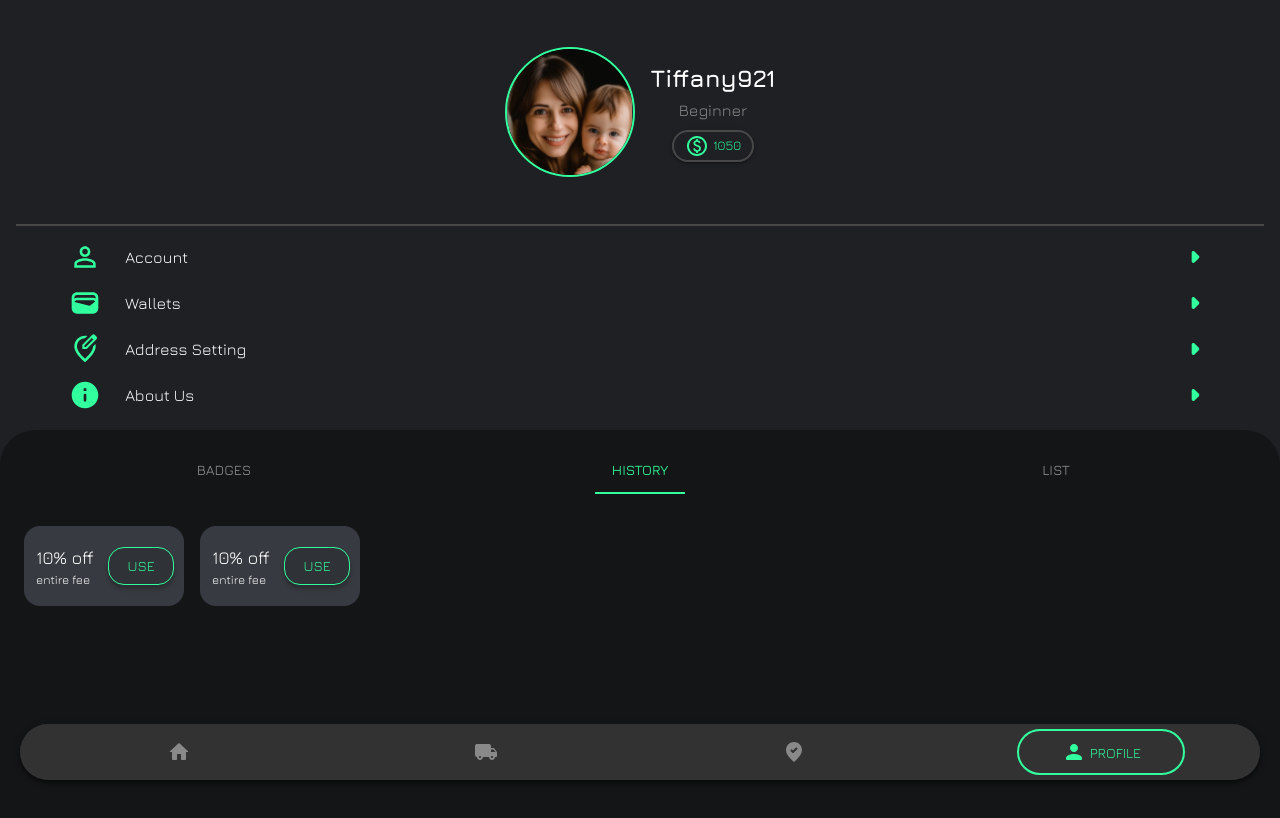
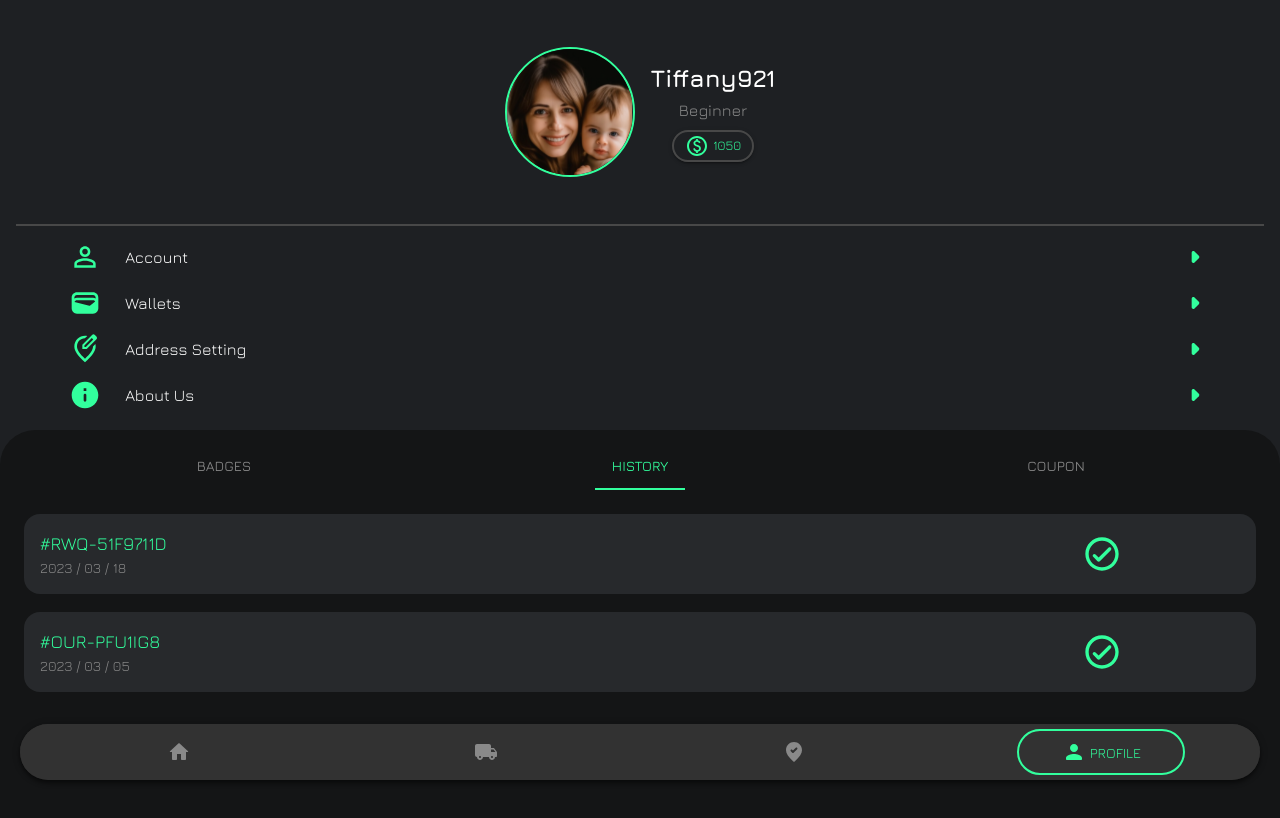
Before and after one commit to YenYu-Tung/Last_Mile, a React (Vite) app: page /profile in a window 1280 px wide. Both pictures are taken after a click on the tab "HISTORY". Shown: the top 818 px of the page. Built offline with nearby package versions, Linux system fonts and the light colour scheme.

Commit message:
fix: deploy error

```diff
--- a/index.d.ts
+++ b/index.d.ts
@@ -1 +1,2 @@
 declare module "flowbite/plugin";
+declare module "react-qr-scanner";
--- a/src/components/Scanner.tsx
+++ b/src/components/Scanner.tsx
@@ -15,12 +15,12 @@ class QRScan extends React.Component<ScanProps> {
     this.setState({
       result: data
     });
-    if(data){
+    if (data) {
       this.props.setData(data);
     }
   };
 
-  handleError = (err) => {
+  handleError = (err: string) => {
     console.error(err);
   };
 
--- a/src/pages/Locker.tsx
+++ b/src/pages/Locker.tsx
@@ -24,7 +24,7 @@ const generateTable = () => {
   return tableData.map((row, rowIndex) => (
     <tr key={rowIndex}>
       {row.map((col, colIndex) => (
-        <td key={`${rowIndex}-${colIndex}`}>
+        <td key={`${rowIndex}-${col}-${colIndex}`}>
           <div
             className={`w-12 h-6 border-2 border-green rounded-full flex items-center justify-center m-auto my-1.5 ${(rowIndex === 0 && colIndex === 3) || (rowIndex === 1 && colIndex === 0) ? 'bg-green' : ''}`}
           >
@@ -112,11 +112,11 @@ export default function Locker({ setValue }: LockerProps) {
               </div>
               <Chip
                 avatar={<Avatar alt="Shopee" src={shopee} />}
-              label={
-                <div className='flex align-middle items-center text-green text-xs'>
-                  Shopee
-                </div>
-              } variant="outlined" sx={{ color: 'white', border: 1, borderColor: 'white', bgcolor: 'transparent' }} className="relative top-4 right-2" />
+                label={
+                  <div className='flex align-middle items-center text-green text-xs'>
+                    Shopee
+                  </div>
+                } variant="outlined" sx={{ color: 'white', border: 1, borderColor: 'white', bgcolor: 'transparent' }} className="relative top-4 right-2" />
             </div>
             <div className='w-full flex justify-center mt-2'>
               <button className='bg-green rounded-full px-4 py-2 w-11/12 sm:w-3/4 font-bold shadow-3xl' onClick={handleQrcode}>
--- a/src/pages/Profile.tsx
+++ b/src/pages/Profile.tsx
@@ -86,7 +86,9 @@ export default function Profile({ setValue }: ProfileProps){
   const [num, setNum] = useState(0);
 
   const handleChange = (event: React.SyntheticEvent, newValue: number) => {
-    setNum(newValue);
+    if(event){
+      setNum(newValue);
+    }
   };
 
 
@@ -197,7 +199,7 @@ export default function Profile({ setValue }: ProfileProps){
         </List>
       </div>
       <div className='mx-auto mt-1 min-h-[40vh] sm:min-h-[50vh] pb-20 bg-exdark rounded-t-[35px]' style={{ display: 'flex', flexDirection: 'column' }}>
-        <Box sx={{ padding: 2, flex: 1}}>
+        <Box sx={{ paddingX: 2, paddingY: 1.5, flex: 1}}>
           <Tabs value={num} onChange={handleChange} aria-label="basic tabs example"
             sx={{
             '& .MuiTabs-indicator': {
@@ -217,7 +219,7 @@ export default function Profile({ setValue }: ProfileProps){
           >
             <Tab label="Badges" {...a11yProps(0)}/>
             <Tab label="History" {...a11yProps(1)} />
-            <Tab label="List" {...a11yProps(2)} />
+            <Tab label="Coupon" {...a11yProps(2)} />
           </Tabs>
           <CustomTabPanel value={num} index={0}>
             <Box sx={{
@@ -232,6 +234,33 @@ export default function Profile({ setValue }: ProfileProps){
             </Box>
           </CustomTabPanel>
           <CustomTabPanel value={num} index={1}>
+            <Box sx={{
+              display: 'flex',
+              alignItems: 'flex-start',
+              flexDirection: 'column', pt: 3, px: 1, gap: 2.2, flexWrap: 'wrap'
+            }} >
+              <div className='flex w-full h-20 rounded-2xl bg-light'>
+                <div className='w-3/4 p-4 flex flex-col'>
+                  <span className='text-green text-lg'>#RWQ-51F9711D</span>
+                  <span className='text-light-gray text-sm'>2023 / 03 / 18 </span>
+                </div>
+                <div className='w-1/4 text-green text-4xl flex items-center justify-center'>
+                  <CheckCircleOutlineRoundedIcon sx={{ color: '#32FF9D', fontSize: 40 }} />
+                </div>
+              </div>
+              <div className='flex w-full h-20 rounded-2xl bg-light'>
+                <div className='w-3/4 p-4 flex flex-col'>
+                  <span className='text-green text-lg'>#OUR-PFU1IG8</span>
+                  <span className='text-light-gray text-sm'>2023 / 03 / 05 </span>
+                </div>
+                <div className='w-1/4 text-green text-4xl flex items-center justify-center'>
+                  <CheckCircleOutlineRoundedIcon sx={{ color: '#32FF9D', fontSize: 40 }} />
+                </div>
+              </div>
+            </Box>
+
+          </CustomTabPanel>
+          <CustomTabPanel value={num} index={2}>
 
             <Box sx={{
               display: 'flex',
@@ -257,32 +286,7 @@ export default function Profile({ setValue }: ProfileProps){
                 </div>
               </div>
             </Box>
-          </CustomTabPanel>
-          <CustomTabPanel value={num} index={2}>
-            <Box sx={{
-              display: 'flex',
-              alignItems: 'flex-start',
-              flexDirection: 'column', pt: 3, px: 1, gap: 2, flexWrap: 'wrap'
-            }} >
-              <div className='flex w-full h-20 rounded-2xl bg-light'>
-                <div className='w-3/4 p-4 flex flex-col'>
-                  <span className='text-green text-lg'>#RWQ-51F9711D</span>
-                  <span className='text-light-gray text-sm'>2023 / 03 / 18 </span>
-                </div>
-                <div className='w-1/4 text-green text-4xl flex items-center justify-center'>
-                  <CheckCircleOutlineRoundedIcon sx={{ color: '#32FF9D', fontSize: 40 }} />
-                </div>
-              </div>
-              <div className='flex w-full h-20 rounded-2xl bg-light'>
-                <div className='w-3/4 p-4 flex flex-col'>
-                  <span className='text-green text-lg'>#OUR-PFU1IG8</span>
-                  <span className='text-light-gray text-sm'>2023 / 03 / 05 </span>
-                </div>
-                <div className='w-1/4 text-green text-4xl flex items-center justify-center'>
-                  <CheckCircleOutlineRoundedIcon sx={{ color: '#32FF9D', fontSize: 40 }} />
-                </div>
-              </div>
-            </Box>
+
           </CustomTabPanel>
         </Box>
       </div>
--- a/src/pages/Profile/AboutUs.tsx
+++ b/src/pages/Profile/AboutUs.tsx
@@ -51,7 +51,7 @@ export default function Scan({ setValue }: AboutProps) {
         </IconButton>
         <div className='flex flex-col text-white'>
           <span className='text-xl'>Lastmile Global Web</span>
-          <span className='text-xxs'>http:// www.lastmile.glibal.com.tw</span>
+          <span className='text-xxs'>https://www.lastmile.global.com.tw</span>
         </div>
       </div>
 
```
